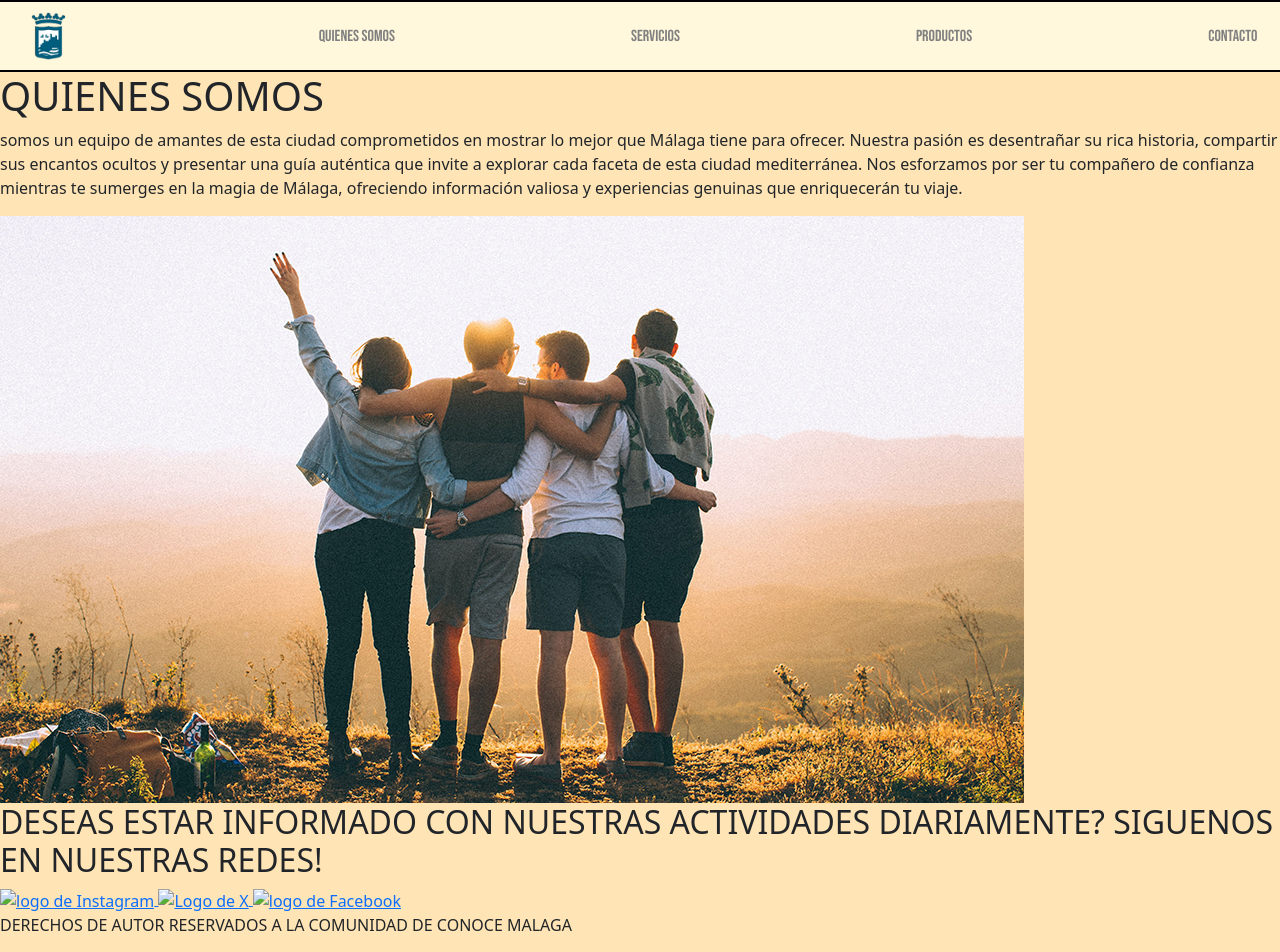
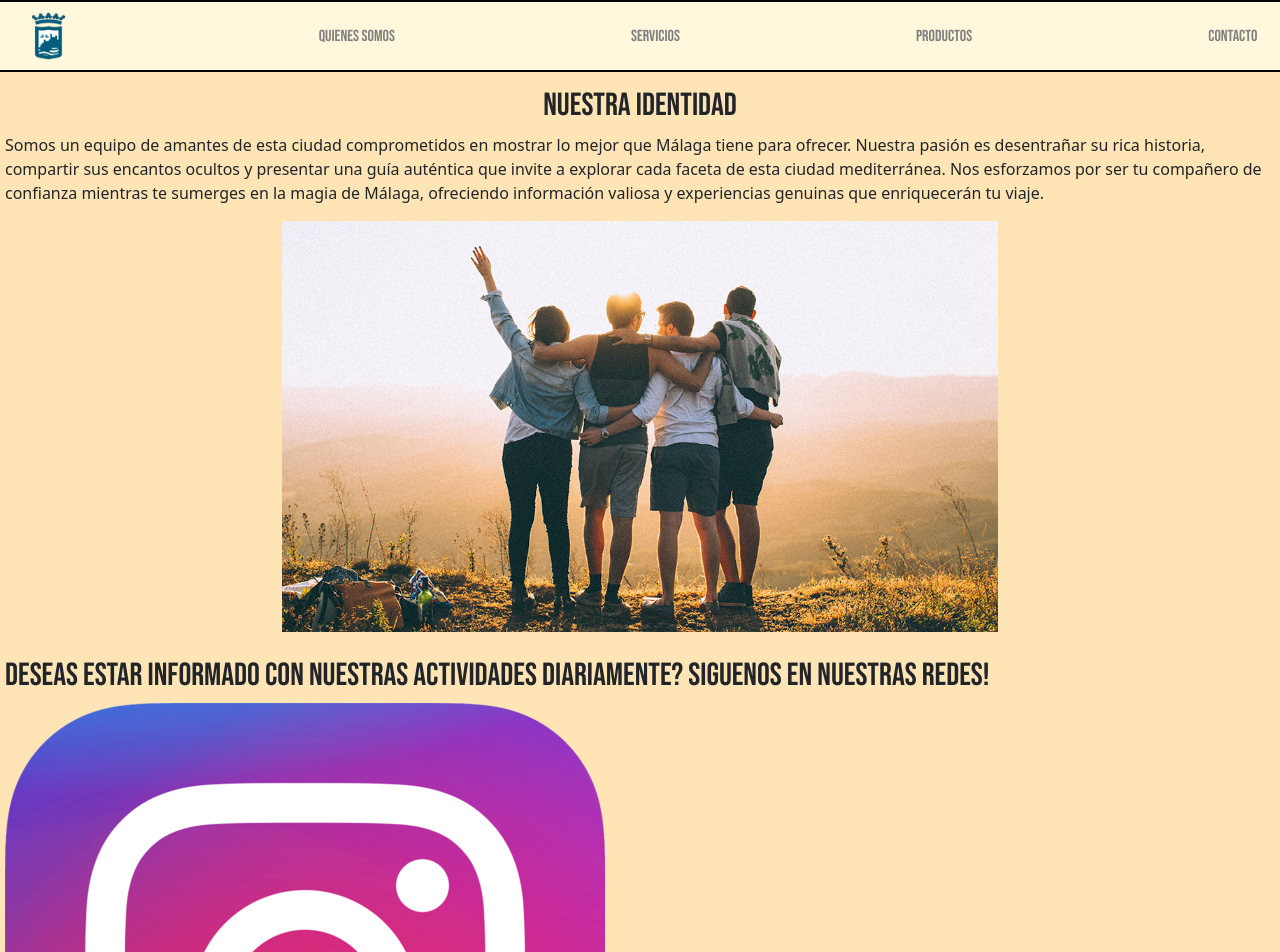
Before and after one commit to juancastro15/PreEntrega3-CastroMartinez-JuanCarlos, a website: page Paginas/nosotros.html in a window 1280 px wide. Shown: the top 952 px of the page. Drawn offline with nearby package versions, Linux system fonts and the light colour scheme.

Commit message:
completo quienes somos

```diff
--- a/Paginas/nosotros.html
+++ b/Paginas/nosotros.html
@@ -41,45 +41,45 @@
     <!--Fin de nuestro Header-->
 
     <!--inicio de la Seccion Quienes Somos-->
-    <section class="quien-tro">
+    <section class="identity">
         <div>
-            <h1>QUIENES SOMOS</h1>
+            <h1>NUESTRA IDENTIDAD</h1>
         </div>
 
-        <div>
-            <p>somos un equipo de amantes de esta ciudad comprometidos en mostrar lo mejor que Málaga tiene para ofrecer. Nuestra pasión es desentrañar su rica historia, compartir sus encantos ocultos y presentar una guía auténtica que invite a explorar cada faceta de esta ciudad mediterránea. Nos esforzamos por ser tu compañero de confianza mientras te sumerges en la magia de Málaga, ofreciendo información valiosa y experiencias genuinas que enriquecerán tu viaje.</p>
+        <div class="about">
+            <p>Somos un equipo de amantes de esta ciudad comprometidos en mostrar lo mejor que Málaga tiene para ofrecer. Nuestra pasión es desentrañar su rica historia, compartir sus encantos ocultos y presentar una guía auténtica que invite a explorar cada faceta de esta ciudad mediterránea. Nos esforzamos por ser tu compañero de confianza mientras te sumerges en la magia de Málaga, ofreciendo información valiosa y experiencias genuinas que enriquecerán tu viaje.</p>
         </div>
 
-        <div>
+        <div class="amigos-img">
             <img src="../Imagenes/quienes-somos.jpeg" alt="un grupo de amigos abrazados">
         </div>
     </section>
     <!--Fin de la seccion-->
 
     <!--Inicio de nuestro Main con nuestras redes-->
-    <main>
+    <main class="adj-first">
         <div>
             <h2>DESEAS ESTAR INFORMADO CON NUESTRAS ACTIVIDADES DIARIAMENTE? SIGUENOS EN NUESTRAS REDES!</h2>
         </div>
 
         <div>
             <a href="https://www.instagram.com/ayuntamientomalaga/" target="_blank">
-                <img src="Imagenes/Instagram-icon.png" alt="logo de Instagram">
+                <img src="../Imagenes/Instagram-icon.png" alt="logo de Instagram">
             </a>
 
             <a href="https://twitter.com/malaga?lang=en" target="_blank">
-                <img src="Imagenes/x-logo.png" alt="Logo de X">
+                <img src="../Imagenes/x-logo.png" alt="Logo de X">
             </a>
 
             <a href="https://www.facebook.com/AyuntamientodeMalaga/?locale=es_ES" target="_blank">
-                <img src="Imagenes/facebook.png" alt="logo de Facebook">
+                <img src="../Imagenes/facebook.png" alt="logo de Facebook">
             </a>
         </div>
     </main>
     <!--Fin de nuestro Main-->
 
     <!--Inicio de nuestro Footer-->
-    <footer>
+    <footer class="foot-nos-aut">
         <div>
             <p>DERECHOS DE AUTOR RESERVADOS A LA COMUNIDAD DE CONOCE MALAGA</p>
         </div>
--- a/scss/_nosotros.scss
+++ b/scss/_nosotros.scss
@@ -39,3 +39,56 @@
         }
     }
 }
+
+.identity {
+    padding: 15px 5px 15px 5px;
+    display: flex;
+    flex-direction: column;
+    align-items: center;
+
+    div {
+
+        h1 {
+            text-align: center;
+            font-family: "Bebas Neue", sans-serif;
+            font-size: 2em;
+        }
+    }
+
+    .amigos-img {
+
+        img {
+            width: 70%;
+            margin: 0 auto;
+            display: block;
+        }
+    }
+}
+
+.adj-first {
+    padding-top: 5px;
+
+    div {
+        margin: 5px;
+
+        h2 {
+            font-family: "Bebas Neue", sans-serif;
+        }
+    }
+}
+
+.foot-nos-aut {
+    display: flex;
+    justify-content: center;
+    font-family: "Bebas Neue", sans-serif;
+    border-top: 2px solid white;
+    background-color: #bdb76b;
+
+    div {
+        margin-top: 5px;
+
+        p {
+
+        }
+    }
+}
```
Also changed, not shown: css/style.css, 1 other file.
